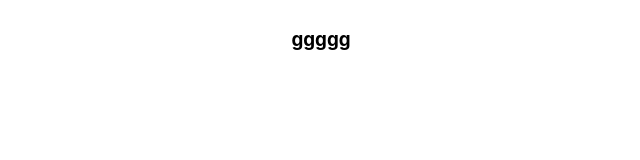
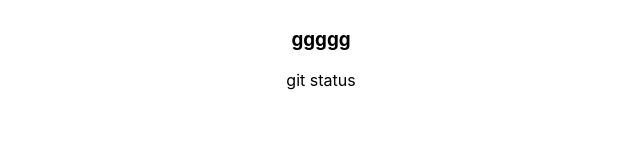
Before and after one commit to Arayik2010/gitTest, a React (Create React App) app: page / in a window 1280 px wide. Shown: the part 126-286 px from the top of the page, without its empty margins (319-959 px from the left). Built offline with nearby package versions, Linux system fonts and the light colour scheme.

Commit message:
Added git status

```diff
--- a/src/App.js
+++ b/src/App.js
@@ -7,6 +7,8 @@ function App() {
         <div>buyy</div>
         <h1>ffff</h1>
         <h3>ggggg</h3>
+        <div>git status
+        </div>
     </div>
   );
 }
```
